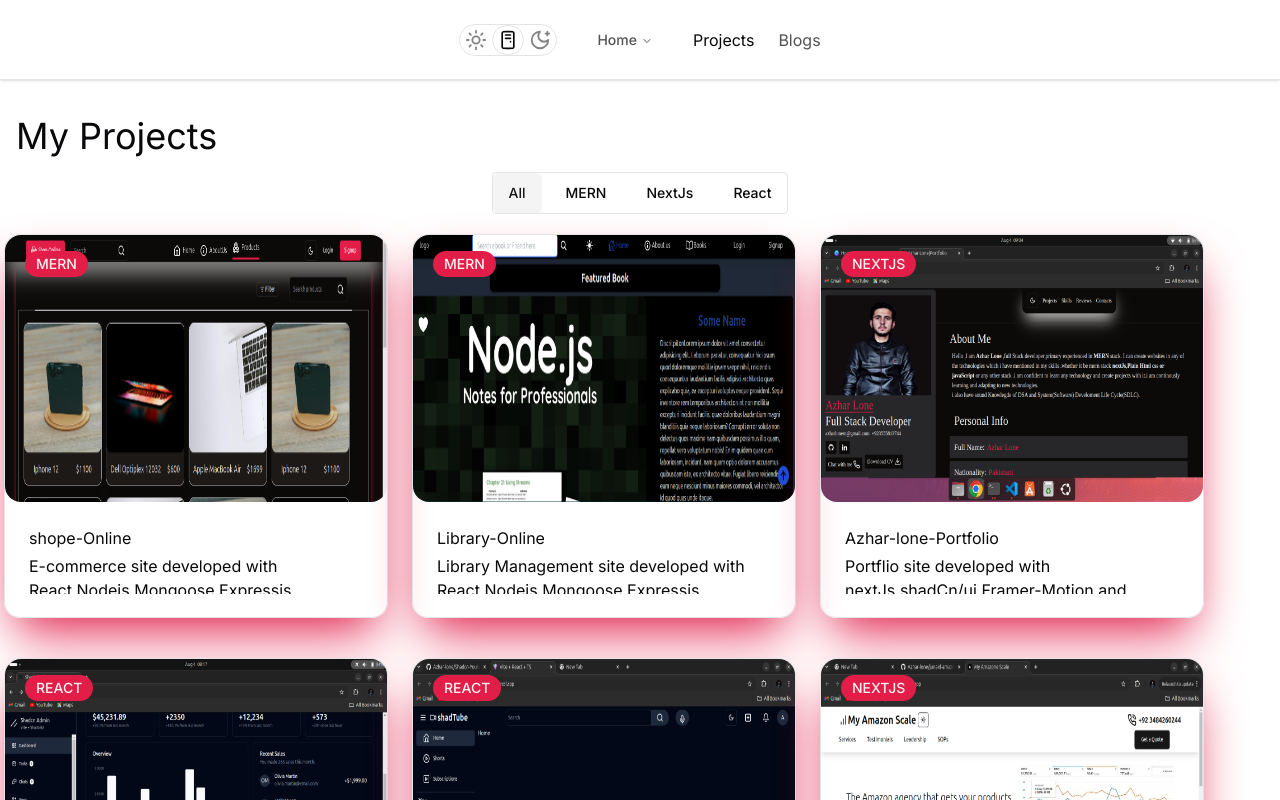
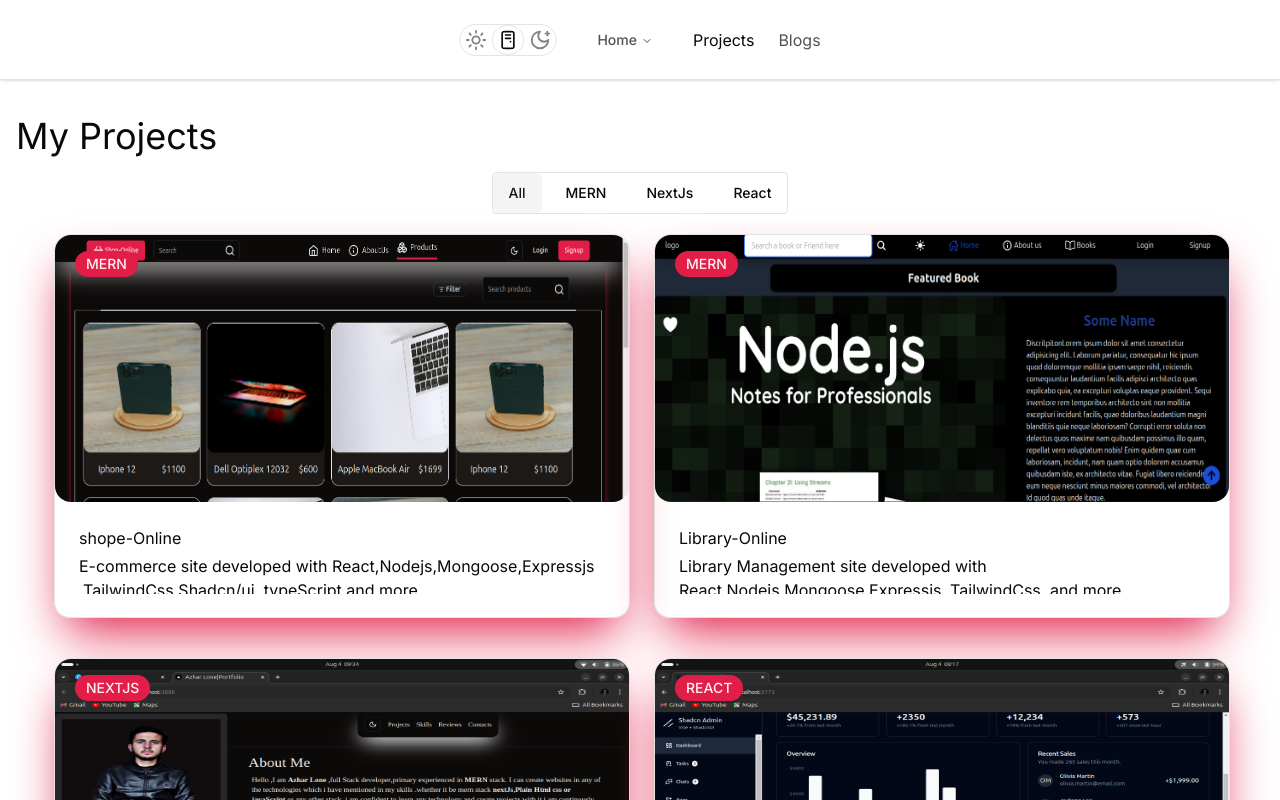
Before and after one commit to Azhar-lone/AzharLone_Portfolio, a Next.js app: page /projects in a window 1280 px wide. Shown: the top 800 px of the page. Built offline with nearby package versions, Linux system fonts and the light colour scheme.

Commit message:
added new services and changed styles again

```diff
--- a/src/app/components/Projects.tsx
+++ b/src/app/components/Projects.tsx
@@ -41,7 +41,7 @@ const Projects: React.FC = () => {
           </Button>
         ))}
       </div>
-      <div className="flex gap-5 flex-wrap  flex-row ">
+      <div className="flex gap-5 flex-wrap  flex-row justify-center ">
         {filteredProjects.map((project: projectType, index: number) => {
           return <ProjectCard project={project} key={index} />;
         })}
--- a/src/app/components/Services.tsx
+++ b/src/app/components/Services.tsx
@@ -79,4 +79,9 @@ let services: services[] = [
     interfaces to implementing complex server-side logic,
      I ensure a seamless and cohesive application experience.`,
   },
+
+  {
+    title: "Education Portal Development",
+    discription: `I can develop applications for your school college and any institute you have.`,
+  },
 ];
--- a/src/components/myUi/ProjectCard.tsx
+++ b/src/components/myUi/ProjectCard.tsx
@@ -19,7 +19,7 @@ const ProjectCard: React.FC<propsType> = ({ project }) => {
   let router = useRouter();
 
   return (
-    <div className="h-96 mt-5 border rounded-2xl  shadow-2xl  shadow-primary md:ml-1 group w-96 relative  transition-opacity">
+    <div className="h-96 mt-5 border rounded-2xl  shadow-2xl  shadow-primary md:ml-1 group w-[90%] md:w-[45%] lg:[24%] relative  transition-opacity">
       <Badge className="uppercase text-sm font-medium mb-2 absolute top-4 left-5 ">
         {project.category}
       </Badge>
```
